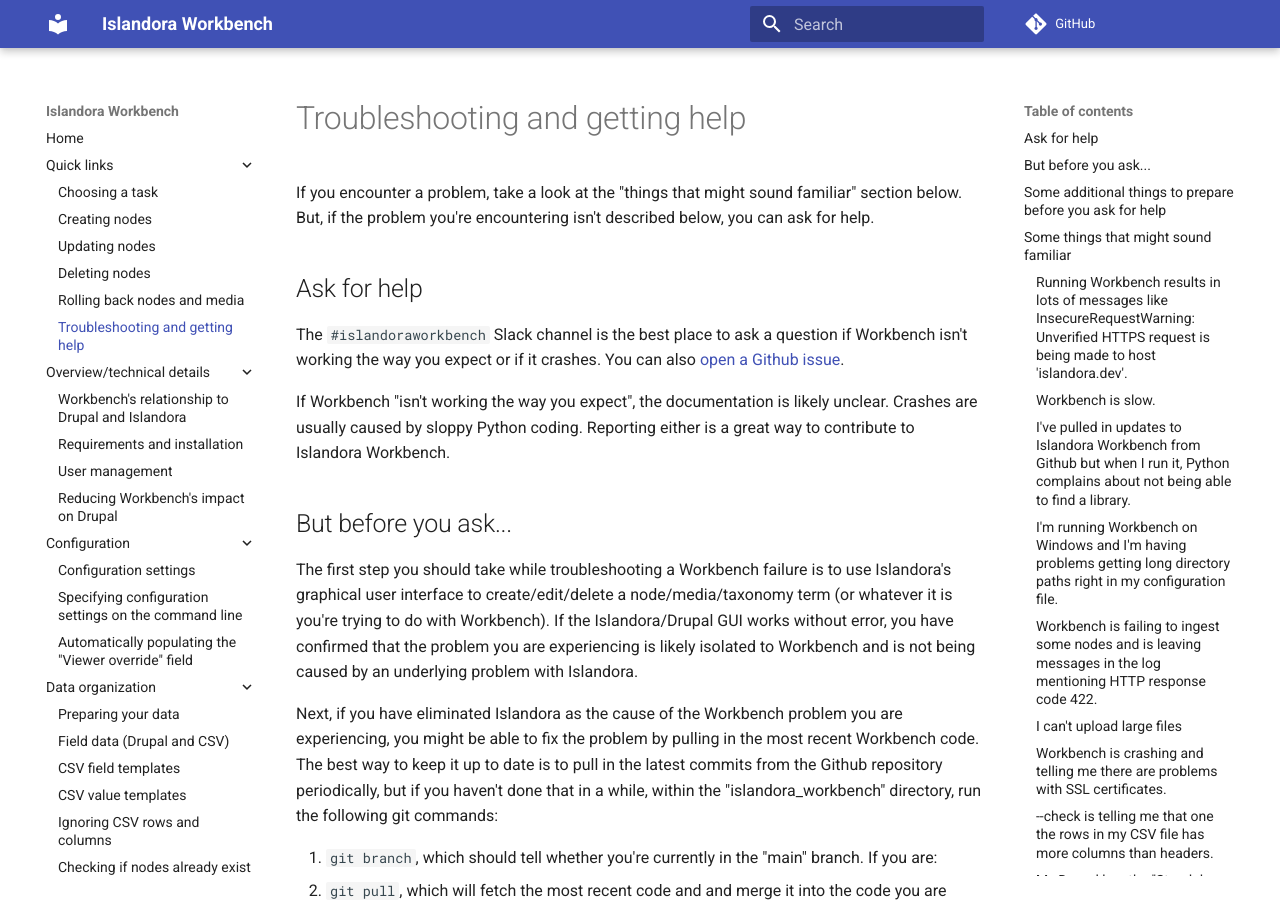
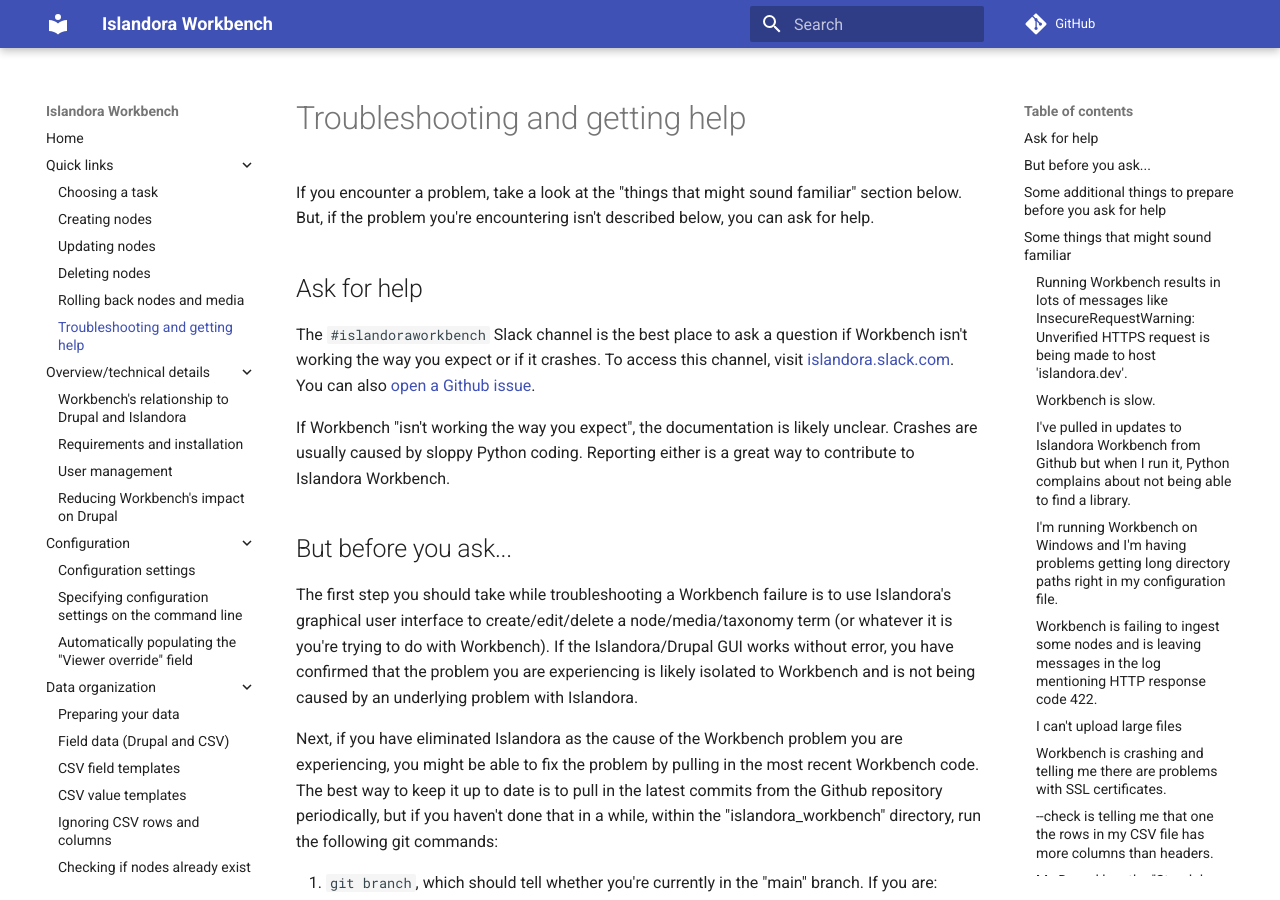
Before and after one commit to mjordan/islandora_workbench_docs, an MkDocs documentation site: the page built from docs/troubleshooting.md, in a window 1280 px wide and 900 px high. Built offline with MkDocs 1.6.1 and Material for MkDocs 9.7.7, drawn with Linux system fonts in a browser that asks for light colours; comment, search, counter and statistics services are not loaded.

Commit message:
Added link to Islandora Slack channel (thanks @ysuarez).

```diff
--- a/docs/troubleshooting.md
+++ b/docs/troubleshooting.md
@@ -2,7 +2,7 @@
 
 ## Ask for help
 
-The `#islandoraworkbench` Slack channel is the best place to ask a question if Workbench isn't working the way you expect or if it crashes. You can also [open a Github issue](https://github.com/mjordan/islandora_workbench/issues).
+The `#islandoraworkbench` Slack channel is the best place to ask a question if Workbench isn't working the way you expect or if it crashes. To access this channel, visit [islandora.slack.com](https://islandora.slack.com). You can also [open a Github issue](https://github.com/mjordan/islandora_workbench/issues).
 
 If Workbench "isn't working the way you expect", the documentation is likely unclear. Crashes are usually caused by sloppy Python coding. Reporting either is a great way to contribute to Islandora Workbench.
 
```
Also changed, not shown: docs/installation.md (+1 -1 lines).
